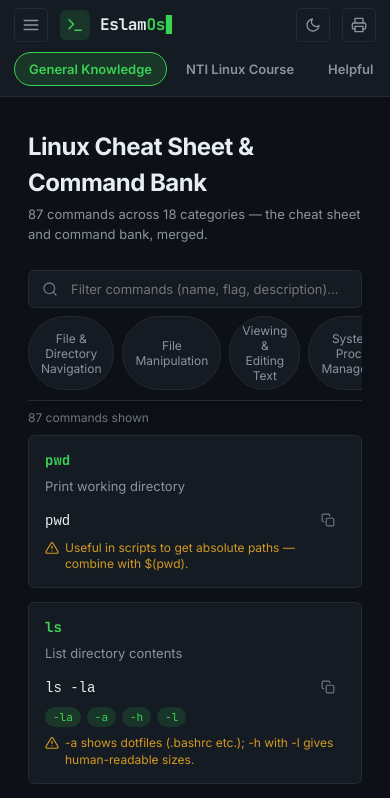
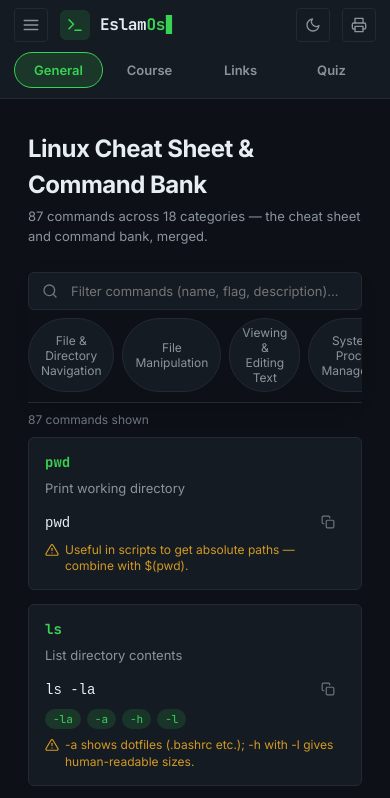
Before and after one commit to EslamNabawy/linux-cs, a plain HTML site: page index.html in a window 390 px wide. Shown: the top 798 px of the page. Drawn offline with Linux system fonts and the light colour scheme.

Commit message:
Mobile: show all 4 tabs as equal-width segments with compact labels

```diff
--- a/assets/css/styles.css
+++ b/assets/css/styles.css
@@ -1030,6 +1030,7 @@ mark {
 }
 .tab:hover { background: var(--bg-hover); color: var(--text); }
 .tab.active { background: var(--accent-dim); color: var(--accent); border-color: var(--accent); }
+.tab-short { display: none; }
 
 /* Layout grid */
 .layout { display: grid; grid-template-columns: 260px 1fr; align-items: start; flex: 1; }
@@ -1181,10 +1182,11 @@ mark {
   .content-col { padding: 16px; }
   .topbar { flex-wrap: wrap; gap: 8px; padding: 8px 14px; }
   /* Drop tabs to their own full-width row so they never cram beside the logo */
-  .tabs { order: 3; flex: 0 0 100%; width: 100%; padding: 2px 0; scroll-snap-type: x proximity; }
-  .tab { scroll-snap-align: start; }
-  .tabs::-webkit-scrollbar { display: none; }
-  .tabs { scrollbar-width: none; -ms-overflow-style: none; }
+  .tabs { order: 3; flex: 0 0 100%; width: 100%; padding: 2px 0; scroll-snap-type: none; overflow: visible; gap: 2px; }
+  .tabs .tab { flex: 1 1 0; min-width: 0; justify-content: center; padding: 9px 6px; }
+  .tab-long { display: none; }
+  .tab-short { display: inline; }
+  .tabs .tab span { overflow: hidden; text-overflow: ellipsis; white-space: nowrap; }
   #menuBtn { display: grid; }
   .search-wrapper { top: 102px; }
   .cmd-filterbar { top: 102px; }
--- a/index.html
+++ b/index.html
@@ -10,7 +10,7 @@
 <link rel="preconnect" href="https://fonts.googleapis.com">
 <link rel="preconnect" href="https://fonts.gstatic.com" crossorigin>
 <link rel="stylesheet" href="https://fonts.googleapis.com/css2?family=Inter:wght@400;500;600;700&family=JetBrains+Mono:wght@400;500;700&family=Noto+Sans+Arabic:wght@400;500&display=swap">
-<link rel="stylesheet" href="assets/css/styles.css?v=5">
+<link rel="stylesheet" href="assets/css/styles.css?v=6">
 </head>
 <body>
 
@@ -34,10 +34,10 @@
     </div>
 
     <nav class="tabs" id="tabs">
-      <button class="tab" data-tab="general">General Knowledge</button>
-      <button class="tab" data-tab="course">NTI Linux Course</button>
-      <button class="tab" data-tab="links">Helpful Links</button>
-      <button class="tab" data-tab="quiz">Flashcards &amp; Quizzes</button>
+      <button class="tab" data-tab="general"><span class="tab-long">General Knowledge</span><span class="tab-short">General</span></button>
+      <button class="tab" data-tab="course"><span class="tab-long">NTI Linux Course</span><span class="tab-short">Course</span></button>
+      <button class="tab" data-tab="links"><span class="tab-long">Helpful Links</span><span class="tab-short">Links</span></button>
+      <button class="tab" data-tab="quiz"><span class="tab-long">Flashcards &amp; Quizzes</span><span class="tab-short">Quiz</span></button>
     </nav>
 
     <div class="topbar-right">
@@ -77,7 +77,7 @@
   </div>
 </div>
 
-<script src="assets/js/data.js?v=5"></script>
-<script src="assets/js/app.js?v=5"></script>
+<script src="assets/js/data.js?v=6"></script>
+<script src="assets/js/app.js?v=6"></script>
 </body>
 </html>
```
